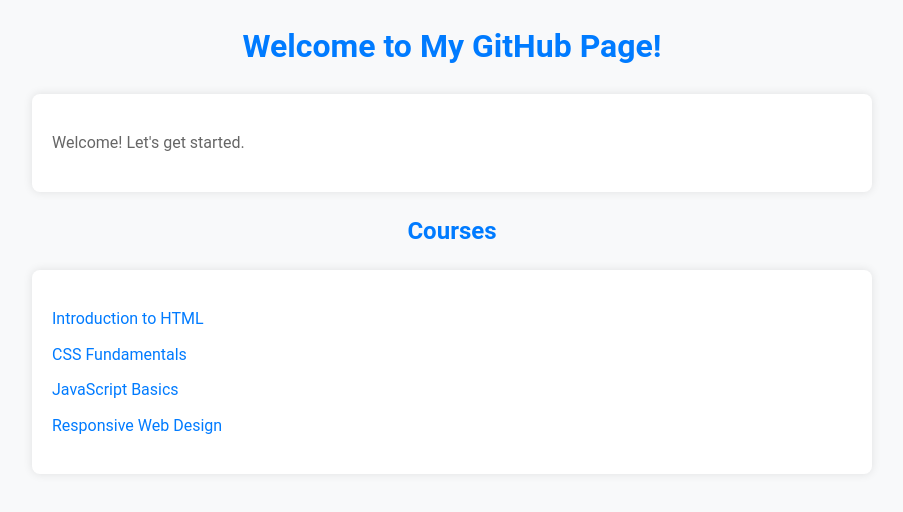
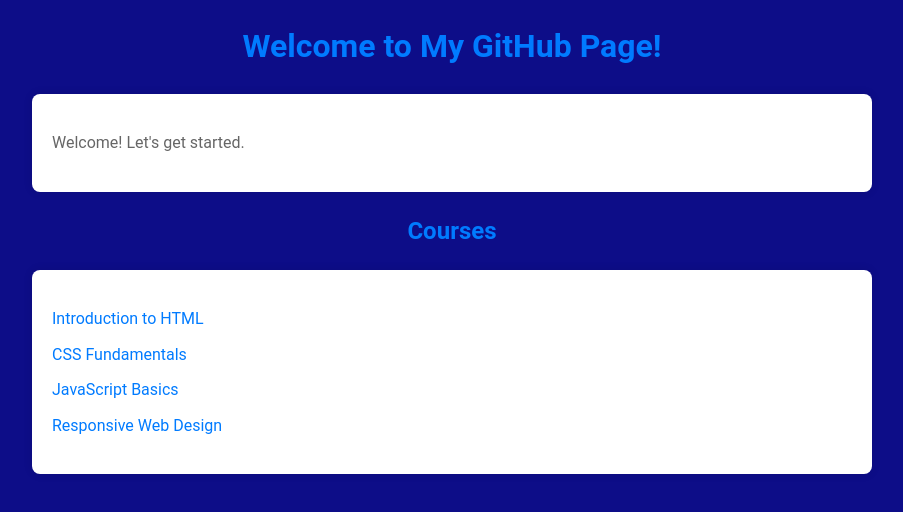
Before and after one commit to rakesh0903/Resume, a plain HTML site: page index.html in a window 1280 px wide. Shown: the whole page, without its empty margins (188-1091 px from the left). Drawn offline with Linux system fonts and the light colour scheme.

Commit message:
modified html course contentpage colour

```diff
--- a/styles.css
+++ b/styles.css
@@ -4,7 +4,7 @@
 body {
     font-family: 'Roboto', sans-serif; /* Sets the font family for the entire page */
     line-height: 1.6; /* Sets the line height for better readability */
-    background-color: #f8f9fa; /* Sets the background color of the body */
+    background-color: #0d0d88; /* Sets the background color of the body */
     color: #333; /* Sets the text color */
     margin: 0; /* Removes default margin */
     padding: 0; /* Removes default padding */
```
